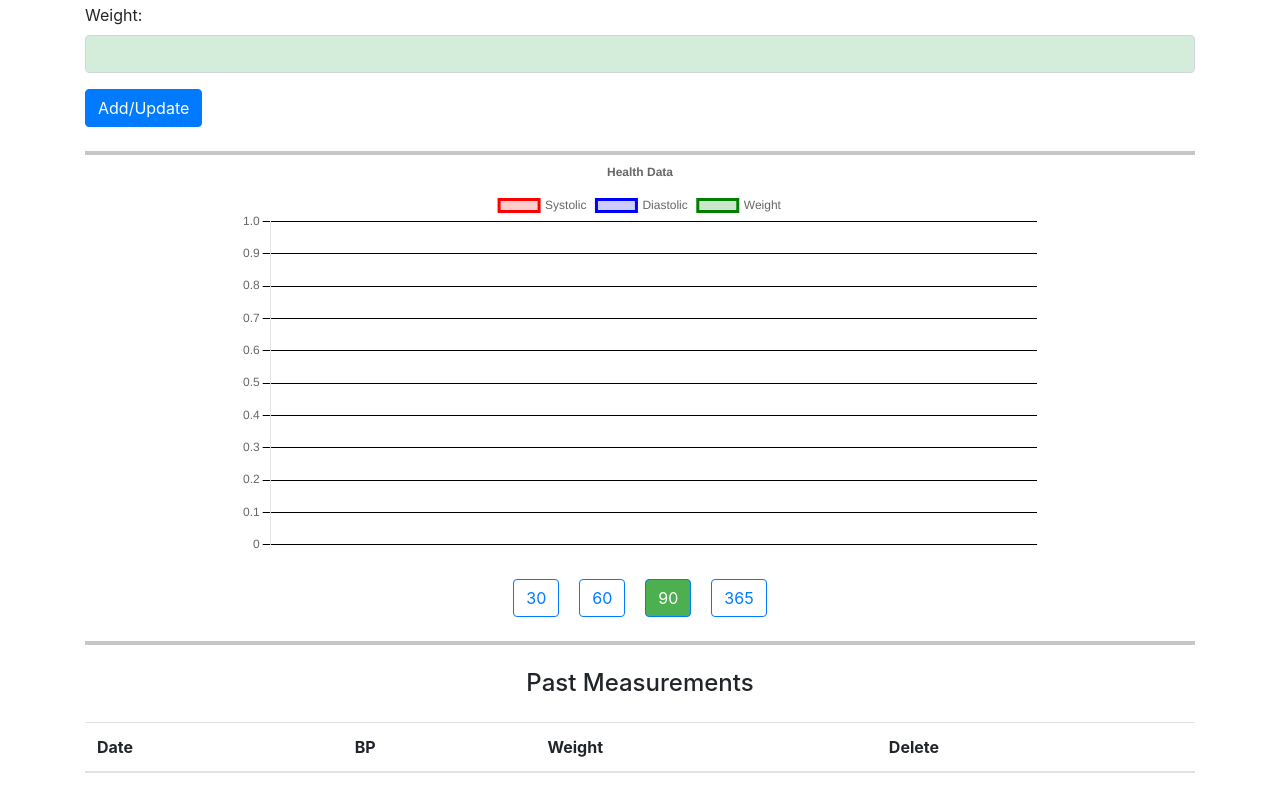
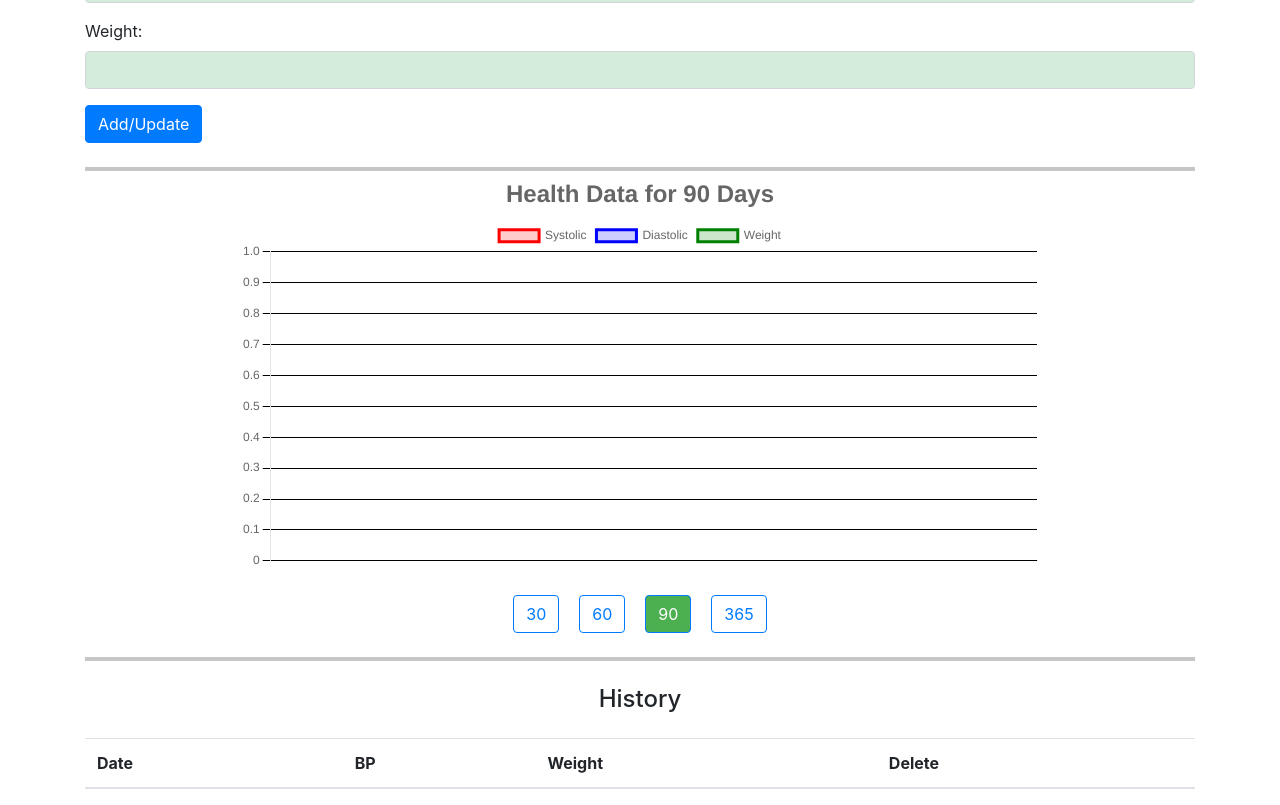
Before and after one commit to john-wrightsman/HealthTracker, a plain HTML site: page index.html in a window 1280 px wide. Shown: the part 311-1116 px from the top of the page. Drawn offline with nearby package versions, Linux system fonts and the light colour scheme.

Commit message:
more cosmetic

```diff
--- a/index.html
+++ b/index.html
@@ -55,6 +55,7 @@
             background-color: #a4d0ff;
             padding: 5px;
             border-radius: 5px;
+            margin-top: .5em;
         }
 
         .header::before {
@@ -110,7 +111,7 @@
 
     <div class="divider"></div>
 
-    <h2 class="text-center my-4 small-heading">Past Measurements</h2>
+    <h2 class="text-center my-4 small-heading">History</h2>
     <div class="table-responsive">
         <table class="table table-striped responsive-table" id="dataTable">
             <thead>
@@ -172,7 +173,10 @@
                     plugins: {
                         title: {
                             display: true,
-                            text: 'Health Data'
+                            text: 'Health Data',
+                            font: {
+                                size: 24
+                            }
                         }
                     }
                 }
@@ -227,6 +231,7 @@
             healthChart.data.datasets[0].data = systolicData;
             healthChart.data.datasets[1].data = diastolicData;
             healthChart.data.datasets[2].data = weightData;
+            healthChart.options.plugins.title.text = `Health Data for ${days} Days`;
             healthChart.update();
 
             populateTable(filteredData);
```
